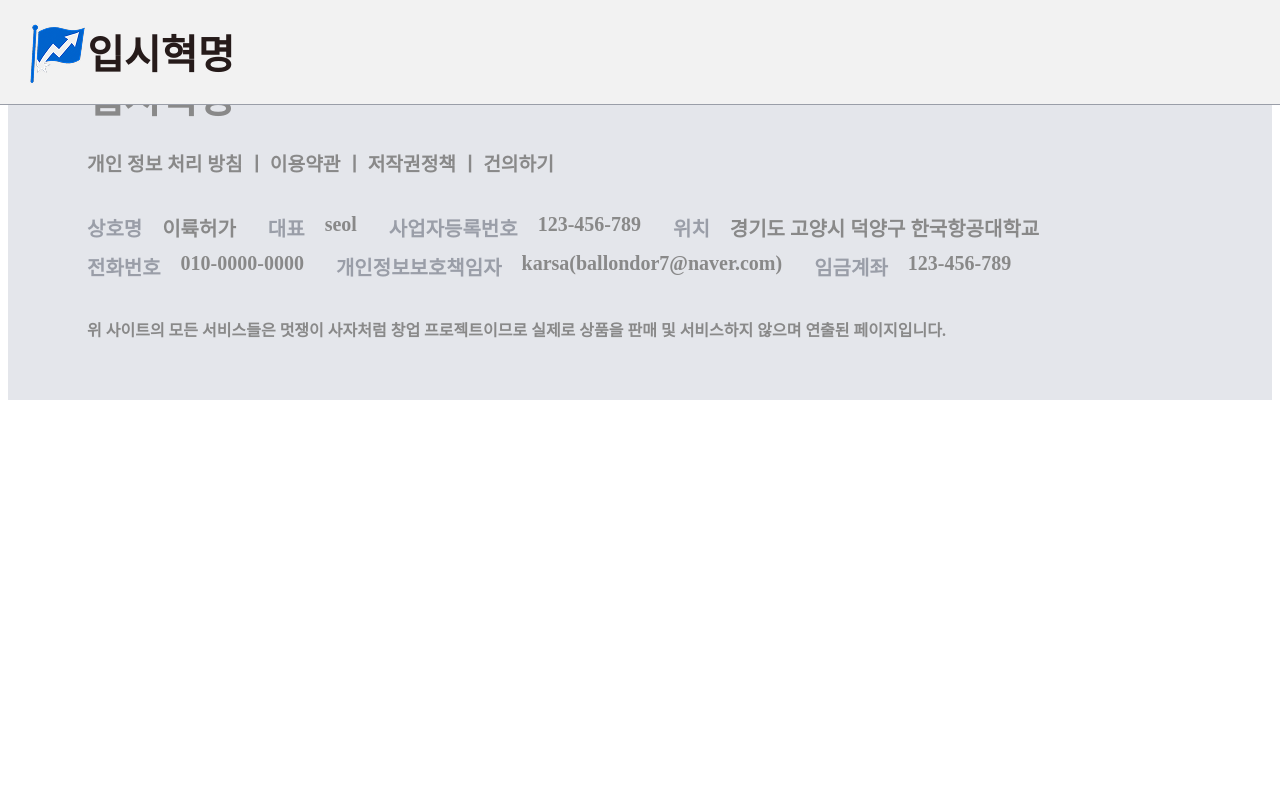
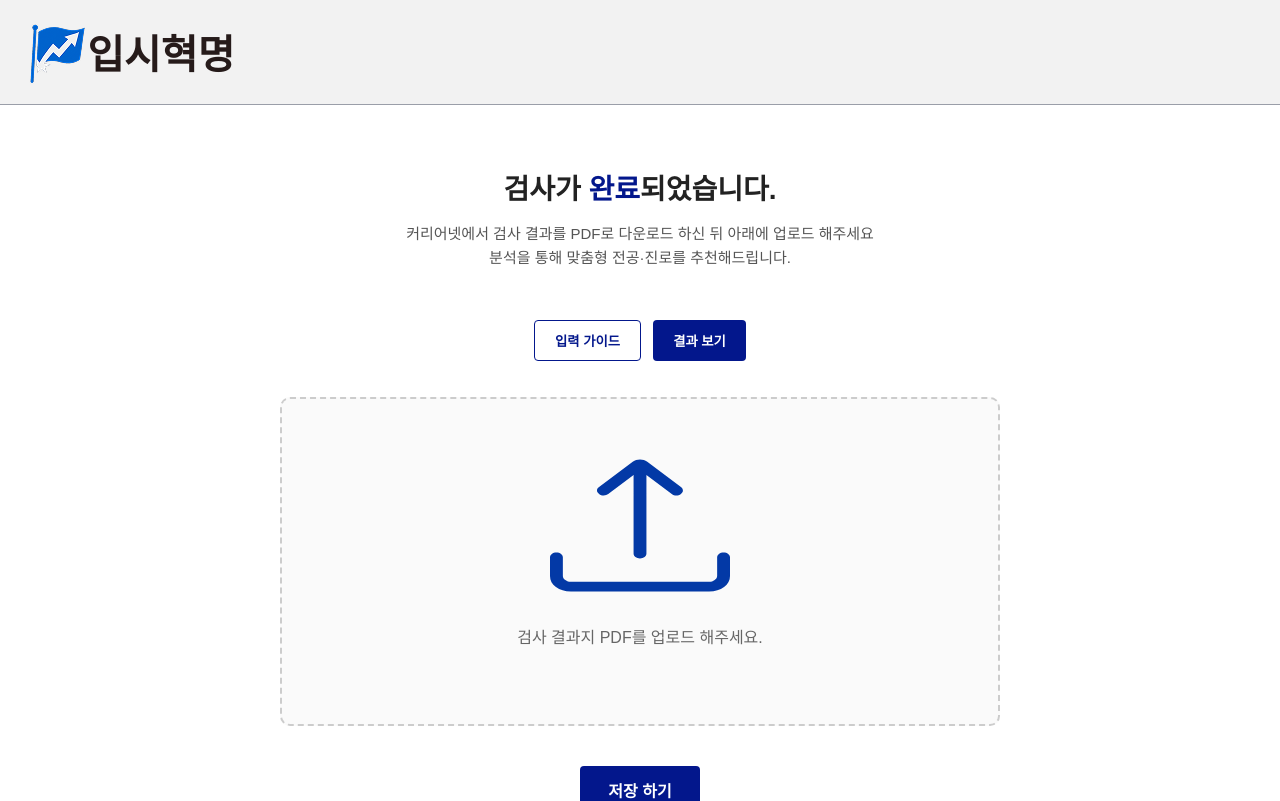
Before and after one commit to gotothesky2/Front-End, a React (Create React App) app in the folder can-fly-react/: page /testcomplete in a window 1280 px wide. Shown: the top 801 px of the page. Built offline with nearby package versions, Linux system fonts and the light colour scheme; a web font is replaced by a local one.

Commit message:
버튼 코드 수정

```diff
--- a/can-fly-react/src/App.js
+++ b/can-fly-react/src/App.js
@@ -11,6 +11,7 @@ import AptitudeTest from './pages/AptitudeTest';
 import InterestTest from './pages/InterestTest';
 import InterestTestPage7 from './pages/InterestTestPage7';
 import TokenChargePage from './pages/TokenChargePage';
+import TestCompletePage from './pages/TestCompletePage';
 
 function App() {
   return (
@@ -28,6 +29,7 @@ function App() {
         <Route path="/interesttest" element={<InterestTest />} />
         <Route path="/interesttestpage7" element={<InterestTestPage7 />} />
         <Route path="/tokencharge" element={<TokenChargePage />} />
+        <Route path="/testcomplete" element={<TestCompletePage/>}/>
       </Routes>
       <Footer/>
     </Router>
--- a/can-fly-react/src/pages/InterestTestPage7.js
+++ b/can-fly-react/src/pages/InterestTestPage7.js
@@ -159,7 +159,7 @@ const InterestTestPage7 = () => {
                 <div className="job-box-7" onClick={()=>setShowJobModal({open:true,index:idx})}>
                   {answers[3][idx] || `직업을 선택해주세요.`}
                 </div>
-                <button onClick={()=>setShowJobModal({open:true,index:idx})}>직업 선택</button>
+                <button className="page7button" onClick={()=>setShowJobModal({open:true,index:idx})}>직업 선택</button>
               </div>
             </div>
           ))}
@@ -177,7 +177,7 @@ const InterestTestPage7 = () => {
                     {answers[4][sectionIdx][idx] || `${idx+1}순위 과목`}
                   </div>
                 ))}
-                <button onClick={()=>setShowSubjectModal({open:true, section:sectionIdx})}>과목 선택</button>
+                <button className="page7button" onClick={()=>setShowSubjectModal({open:true, section:sectionIdx})}>과목 선택</button>
               </div>
             </div>
           ))}
@@ -238,7 +238,7 @@ const InterestTestPage7 = () => {
             <h4>직업 선택</h4>
             <div className="modal-list">
               {Array.from({length:62}).map((_,i)=>(
-                <button key={i} onClick={()=>{
+                <button className="page7button" key={i} onClick={()=>{
                   const updated = {...answers};
                   updated[3][showJobModal.index] = `직업 ${i+1}`;
                   setAnswers(updated);
--- /dev/null
+++ b/can-fly-react/src/pages/TestCompletePage.js
@@ -0,0 +1,35 @@
+import React from 'react';
+import '../styles/TestCompletePage.css';
+
+const TestCompletePage = () => {
+  return (
+    <div className="test-complete-page">
+      <div className="test-complete-container">
+
+        <h1 className="complete-title">
+          검사가 <span className="blue">완료</span>되었습니다.
+        </h1>
+        <p className="complete-desc">
+          커리어넷에서 검사 결과를 PDF로 다운로드 하신 뒤 아래에 업로드 해주세요<br />
+          분석을 통해 맞춤형 전공·진로를 추천해드립니다.
+        </p>
+
+        <div className="button-group">
+          <button className="guide-button">입력 가이드</button>
+          <button className="result-button">결과 보기</button>
+        </div>
+
+        <div className="upload-box">
+          <img src="/img/upload.svg" alt="업로드 아이콘" className="upload-icon" />
+          <p className="upload-text">검사 결과지 PDF를 업로드 해주세요.</p>
+        </div>
+
+
+        <button className="save-button">저장 하기</button>
+
+      </div>
+    </div>
+  );
+};
+
+export default TestCompletePage;
--- a/can-fly-react/src/styles/InterestTestPage7.css
+++ b/can-fly-react/src/styles/InterestTestPage7.css
@@ -135,7 +135,7 @@
 }
 
 
-button {
+.page7button {
   padding: 10px 20px;
   border: none;
   background: #03178C;
--- /dev/null
+++ b/can-fly-react/src/styles/TestCompletePage.css
@@ -0,0 +1,88 @@
+.test-complete-page {
+  padding-top: 100px; /* 헤더 고정 고려 */
+  display: flex;
+  justify-content: center;
+  font-family: 'Pretendard', sans-serif;
+}
+
+.test-complete-container {
+  max-width: 720px;
+  width: 100%;
+  text-align: center;
+  padding: 40px 20px;
+}
+
+.complete-title {
+  font-size: 28px;
+  font-weight: bold;
+  margin-bottom: 12px;
+  color: #222;
+}
+
+.complete-title .blue {
+  color: #03178C;
+}
+
+.complete-desc {
+  font-size: 15px;
+  line-height: 1.6;
+  color: #555;
+  margin-bottom: 32px;
+}
+
+.button-group {
+  display: flex;
+  justify-content: center;
+  gap: 12px;
+  margin-bottom: 36px;
+}
+
+.guide-button {
+  border: 1.5px solid #03178C;
+  background: white;
+  color: #03178C;
+  padding: 10px 20px;
+  border-radius: 4px;
+  font-weight: bold;
+  cursor: pointer;
+}
+
+.result-button {
+  background: #03178C;
+  color: white;
+  border: none;
+  padding: 10px 20px;
+  border-radius: 4px;
+  font-weight: bold;
+  cursor: pointer;
+}
+
+.upload-box {
+  border: 2px dashed #ccc;
+  border-radius: 10px;
+  padding: 60px 20px;
+  margin-bottom: 40px;
+  background: #fafafa;
+}
+
+.upload-icon {
+  font-size: 20px;
+  color: #03178C;
+  margin-bottom: 12px;
+}
+
+.upload-text {
+  font-size: 16px;
+  color: #666;
+}
+
+.save-button {
+  background: #03178C;
+  color: white;
+  border: none;
+  padding: 12px 28px;
+  border-radius: 4px;
+  font-weight: bold;
+  font-size: 16px;
+  cursor: pointer;
+}
```
Also changed, not shown: can-fly-react/public/img/upload.svg (added).
